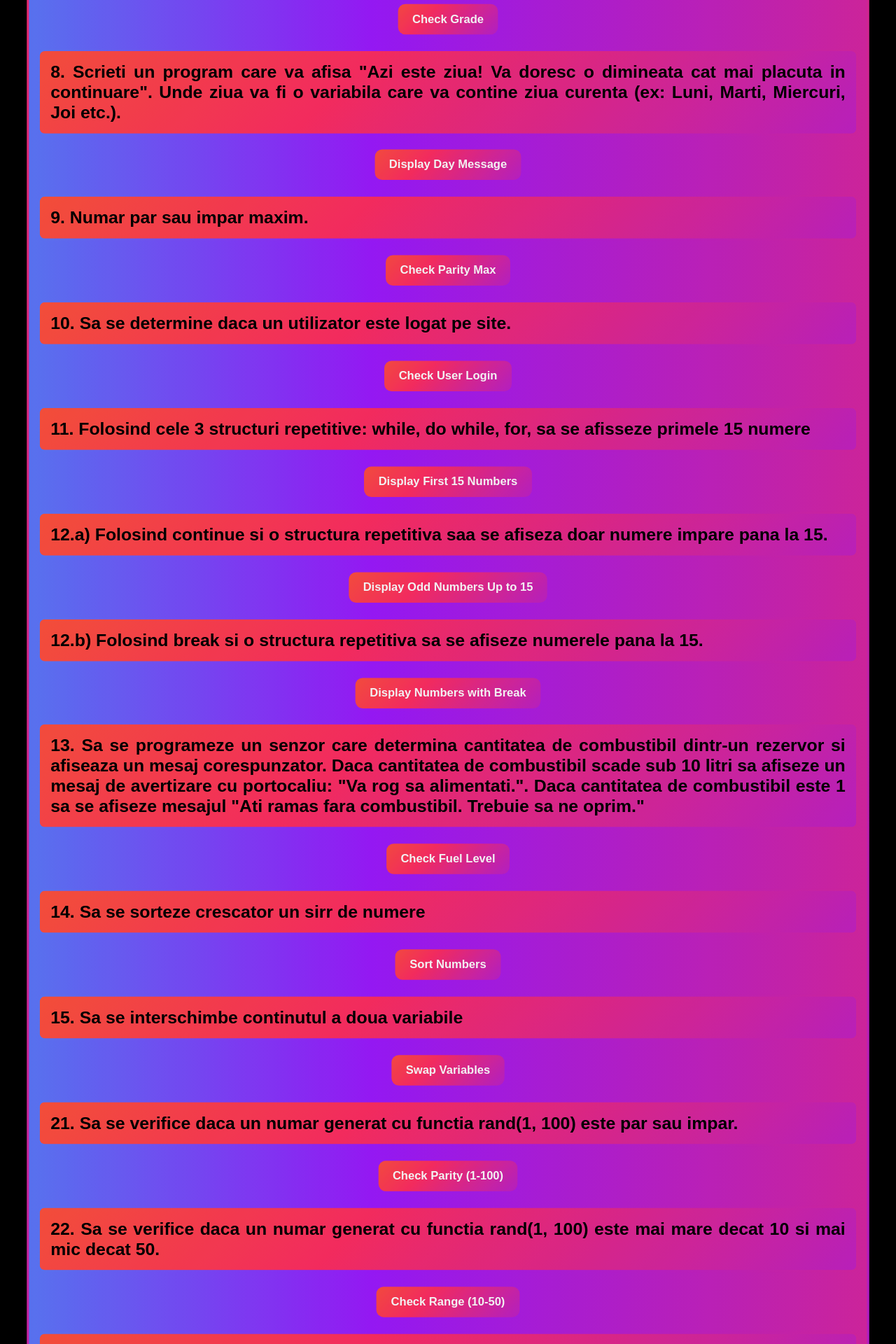
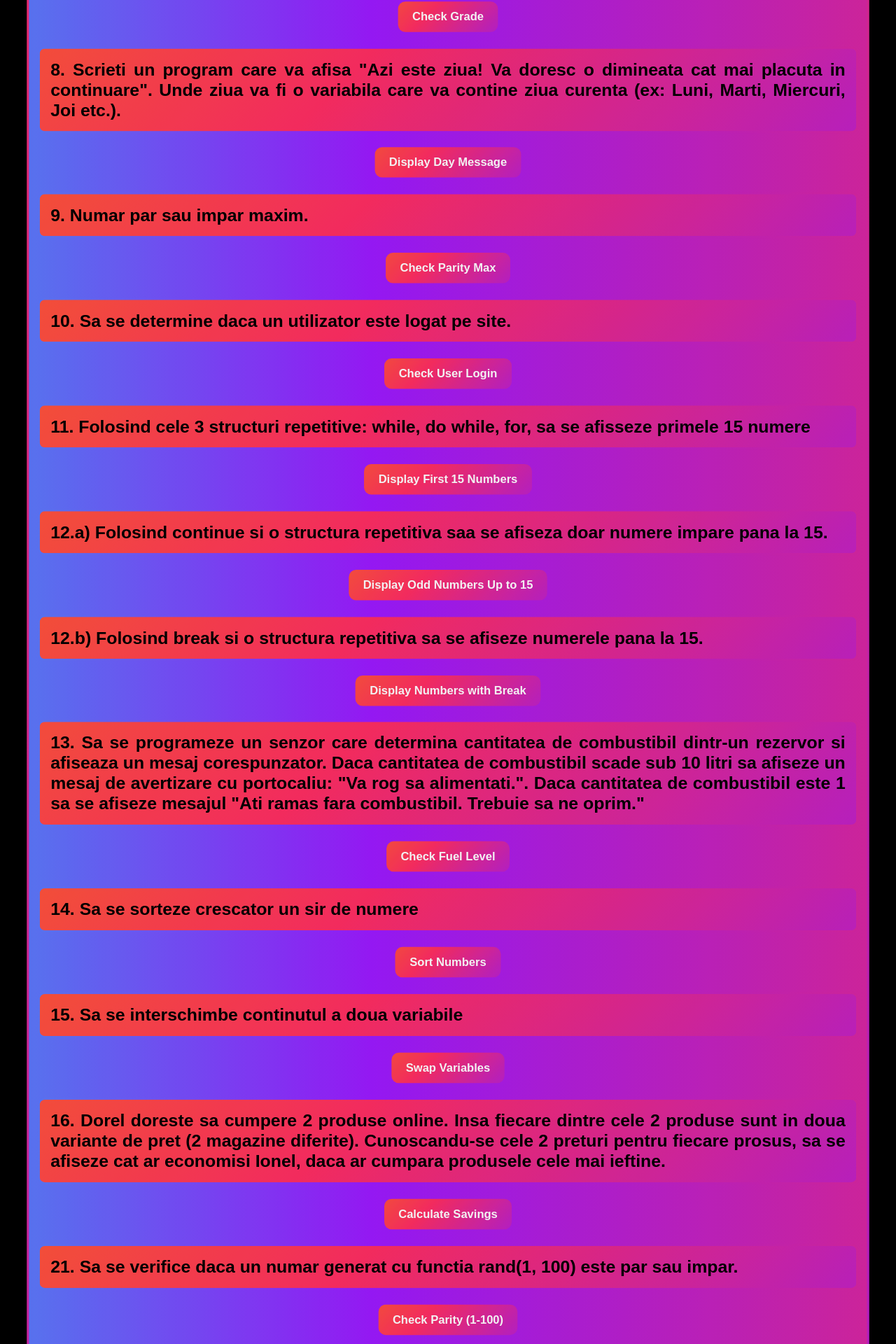
Before and after one commit to AlinRosca10/PHP_CORE, a PHP site: page /EXERCITII_PHP/decizii.php in a window 1280 px wide. Shown: the part 1160-3080 px from the top of the page at 70% size. Run offline with PHP 8.4, Linux system fonts and the light colour scheme.

Commit message:
Buying 2 products online determining which of the 2 products is cheaper and the resulting savings

```diff
--- a/decizii.php
+++ b/decizii.php
@@ -567,7 +567,7 @@
                 echo '<a href="decizii.php" class="aurora-input">Try Again</a>';
             }
         ?>
-        <h2>14. Sa se sorteze crescator un sirr de numere</h2>
+        <h2>14. Sa se sorteze crescator un sir de numere</h2>
         <form method="post">
             <button type="submit" name="sort_numbers" class="aurora-button">Sort Numbers</button>
         </form>
@@ -949,6 +949,7 @@
         <form method="post">
             <button type="submit" name="swap_variables" class="aurora-button">Swap Variables</button>
         </form>
+
         <?php
             if (isset($_POST['swap_variables'])) {
 
@@ -1021,9 +1022,48 @@
                 echo '<a href="decizii.php" class="aurora-input">Try Again</a>';
             }
         ?>
+        <h2>16. Dorel doreste sa cumpere 2 produse online. Insa fiecare dintre cele 2 produse sunt in doua variante de pret (2 magazine diferite). Cunoscandu-se cele 2 preturi pentru fiecare prosus, sa se afiseze cat ar economisi Ionel, daca ar cumpara produsele cele mai ieftine.</h2>
+        <form method="post">
+            <button type="submit" name="calculate_savings" class="aurora-button">Calculate Savings</button>
+        </form>
+        <?php
+            if (isset($_POST['calculate_savings'])) {
 
+                // Generate random prices for the two products in two different stores
+                $product1_store1 = rand(50, 2000);
+                $product1_store2 = rand(50, 2000);
+                $product2_store1 = rand(50, 2000);
+                $product2_store2 = rand(50, 2000);
 
+                echo "<p>Product 1 prices: Store 1 = $product1_store1 $, Store 2 = $product1_store2 $</p>";
+                echo "<p>Product 2 prices: Store 1 = $product2_store1 $, Store 2 = $product2_store2 $</p>";
 
+                // Determine the cheapest prices for each product
+                $cheapest_product1 = min($product1_store1, $product1_store2);
+                $cheapest_product2 = min($product2_store1, $product2_store2);
+                echo "<p>Cheapest price for Product 1: " . number_format($cheapest_product1, 2) . " $</p>";
+                echo "<p>Cheapest price for Product 2: " . number_format($cheapest_product2, 2) . " $</p>";
+
+                // Calculate total cost when buying from cheapest options
+                $total_cheapest = $cheapest_product1 + $cheapest_product2;
+
+                // Calculate total cost when buying from most expensive options
+                $most_expensive_product1 = max($product1_store1, $product1_store2);
+                $most_expensive_product2 = max($product2_store1, $product2_store2);
+                $total_most_expensive = $most_expensive_product1 + $most_expensive_product2;
+
+                // Calculate savings
+                $savings = $total_most_expensive - $total_cheapest;
+
+                echo "<p>Total cost when buying cheapest options: " . number_format($total_cheapest, 2) . "$</p>";
+                echo "<p>Total cost when buying most expensive options: " . number_format($total_most_expensive, 2) . "$</p>";
+                echo "<p>Ionel would save: " . number_format($savings, 2) . "$ by buying the cheapest options.</p>";
+            }
+
+            if (isset($_POST['calculate_savings'])) {
+                echo '<a href="decizii.php" class="aurora-input">Try Again</a>';
+            }
+            ?>
         <h2>21. Sa se verifice daca un numar generat cu functia rand(1, 100) este par sau impar.</h2>
         <form method="post">
             <button type="submit" name="check_parity_100" class="aurora-button">Check Parity (1-100)</button>
```
